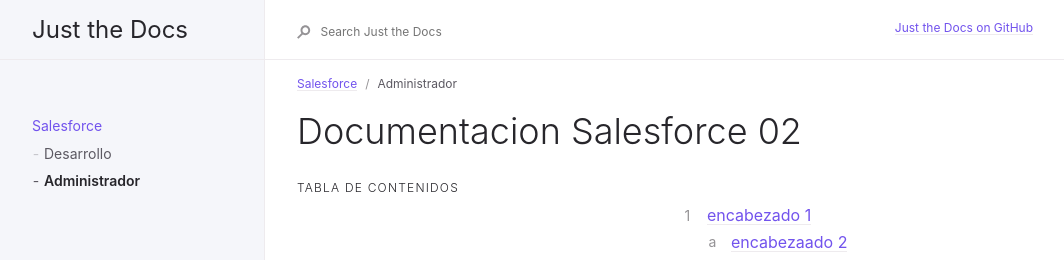
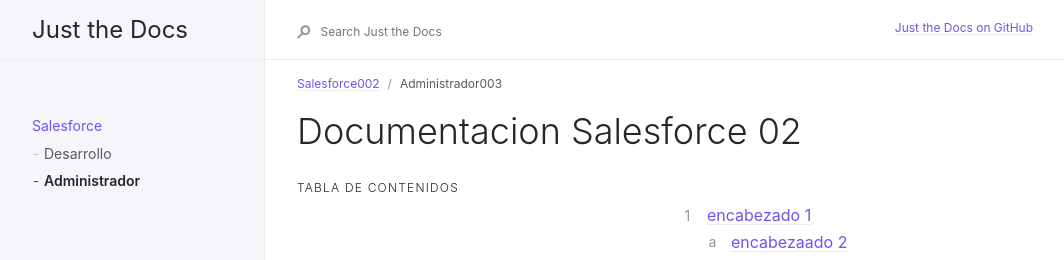
Before and after one commit to abeltranes/abeltranes.github.io, a Jekyll site: the page built from docs/salesforce/doc02.md, in a window 1280 px wide. Shown: the top 260 px of the page, without its empty margins (91-1155 px from the left). Built offline with Jekyll 4.4.1, drawn with Linux system fonts in a browser that asks for light colours.

Commit message:
Update default.html

```diff
--- a/_layouts/default.html
+++ b/_layouts/default.html
@@ -42,13 +42,12 @@
             <nav class="breadcrumb-nav">
               <ol class="breadcrumb-nav-list">
                 {% if page.grand_parent %}
-                <p>00001</p>
                   <li class="breadcrumb-nav-list-item"><a href="{{ first_level_url }}">{{ page.grand_parent }}</a></li>
-                  <li class="breadcrumb-nav-list-item"><a href="{{ second_level_url }}">{{ page.parent }}</a></li>
+                  <li class="breadcrumb-nav-list-item"><a href="{{ second_level_url }}">{{ page.parent }}001</a></li>
                 {% else %}
-                  <li class="breadcrumb-nav-list-item"><a href="{{ first_level_url }}">{{ page.parent }}</a></li>
+                  <li class="breadcrumb-nav-list-item"><a href="{{ first_level_url }}">{{ page.parent }}002</a></li>
                 {% endif %}
-                <li class="breadcrumb-nav-list-item"><span>{{ page.title }}</span></li>
+                <li class="breadcrumb-nav-list-item"><span>{{ page.title }}003</span></li>
               </ol>
             </nav>
           {% endif %}
```
